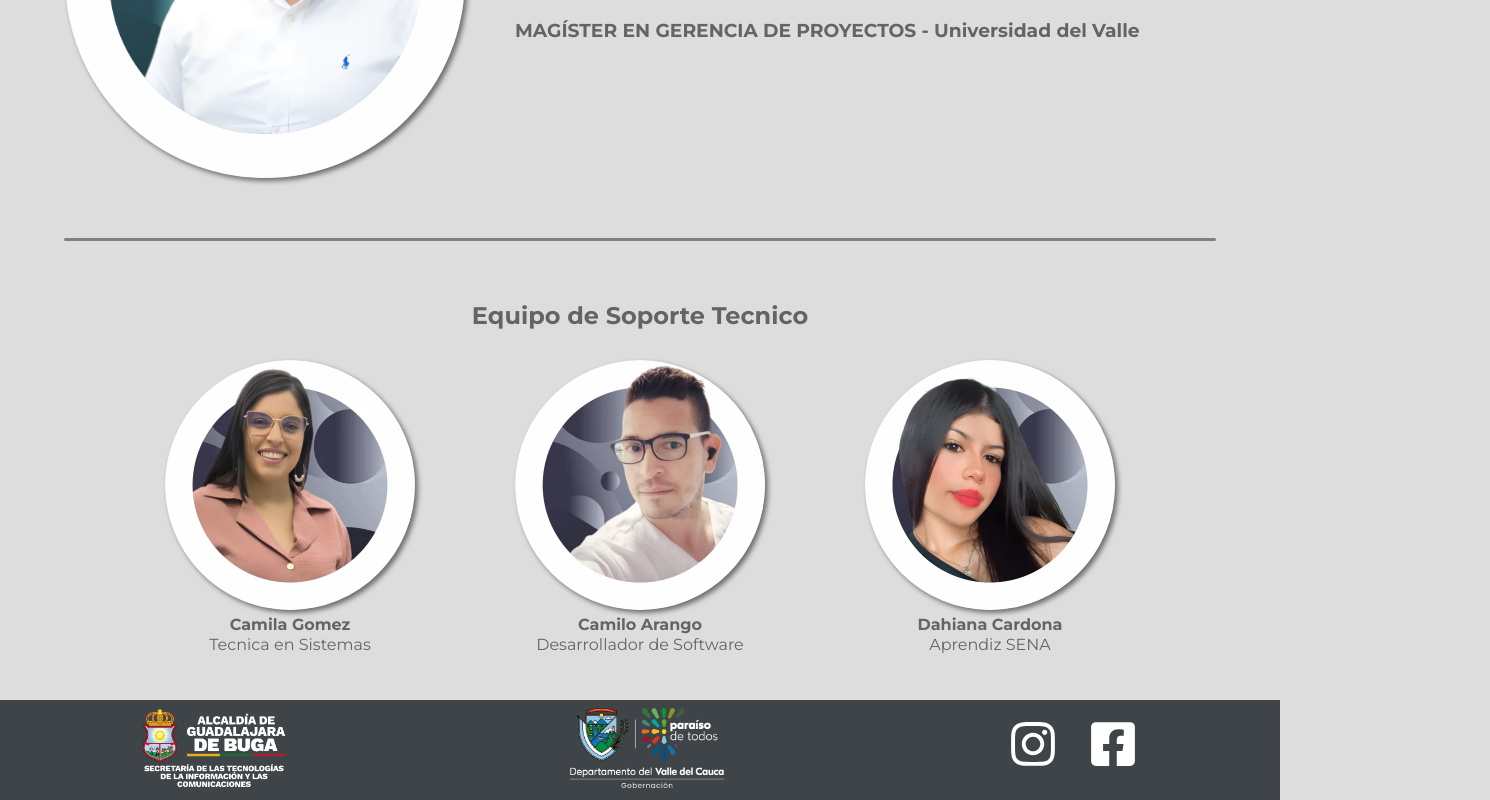
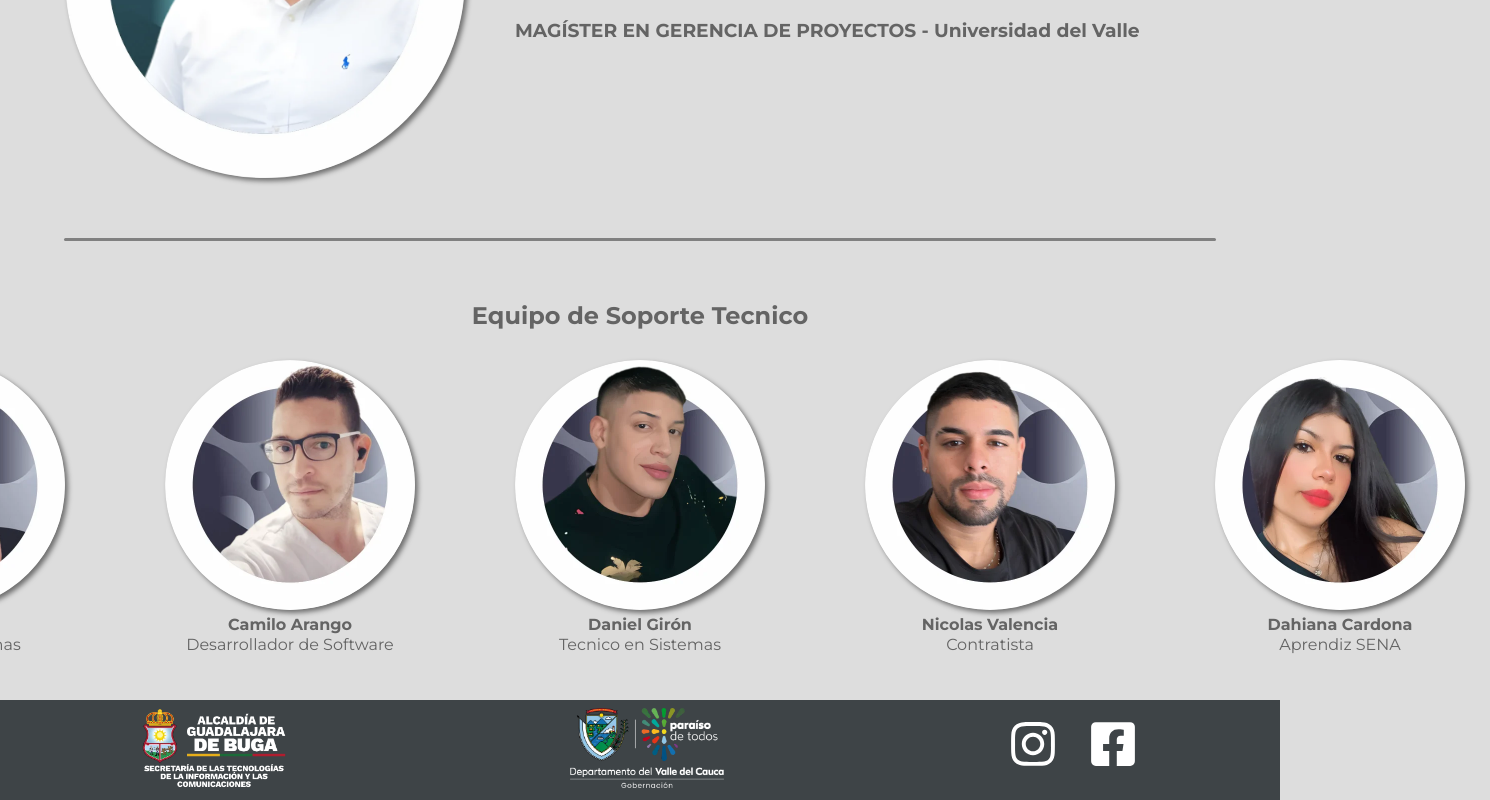
Before and after one commit to Akami-Usagi/Secretaria-Tic, a React (Create React App) app in the folder secretaria-tic/: page /talento-humano in a window 1280 px wide. Shown: the part 1069-1869 px from the top of the page, 1490 px wide, since content can reach past the window. Built offline with nearby package versions, Linux system fonts and the light colour scheme.

Commit message:
agregados nicolas y daniel a talento humano

```diff
--- a/secretaria-tic/src/pages/talentoHumano.jsx
+++ b/secretaria-tic/src/pages/talentoHumano.jsx
@@ -114,6 +114,8 @@ export default function TalentoHumano(){
             <SupporDiv>
                 <PersonCard nombre={"Camila Gomez"} cargo={"Tecnica en Sistemas"} imagen={"/images/talentoHumano/support_2.webp"}/>
                 <PersonCard nombre={"Camilo Arango"} cargo={"Desarrollador de Software"} imagen={"/images/talentoHumano/support_1.webp"}/>
+                <PersonCard nombre={"Daniel Girón"} cargo={"Tecnico en Sistemas"} imagen={"/images/talentoHumano/support_4.webp"}/>
+                <PersonCard nombre={"Nicolas Valencia"} cargo={"Contratista"} imagen={"/images/talentoHumano/support_5.webp"}/>
                 <PersonCard nombre={"Dahiana Cardona"} cargo={"Aprendiz SENA"} imagen={"/images/talentoHumano/support_3.webp"}/>
             </SupporDiv>
         </BugaDiv>
```
Also changed, not shown: secretaria-tic/public/images/talentoHumano/support_4.webp (added), secretaria-tic/public/images/talentoHumano/support_5.webp (added).
